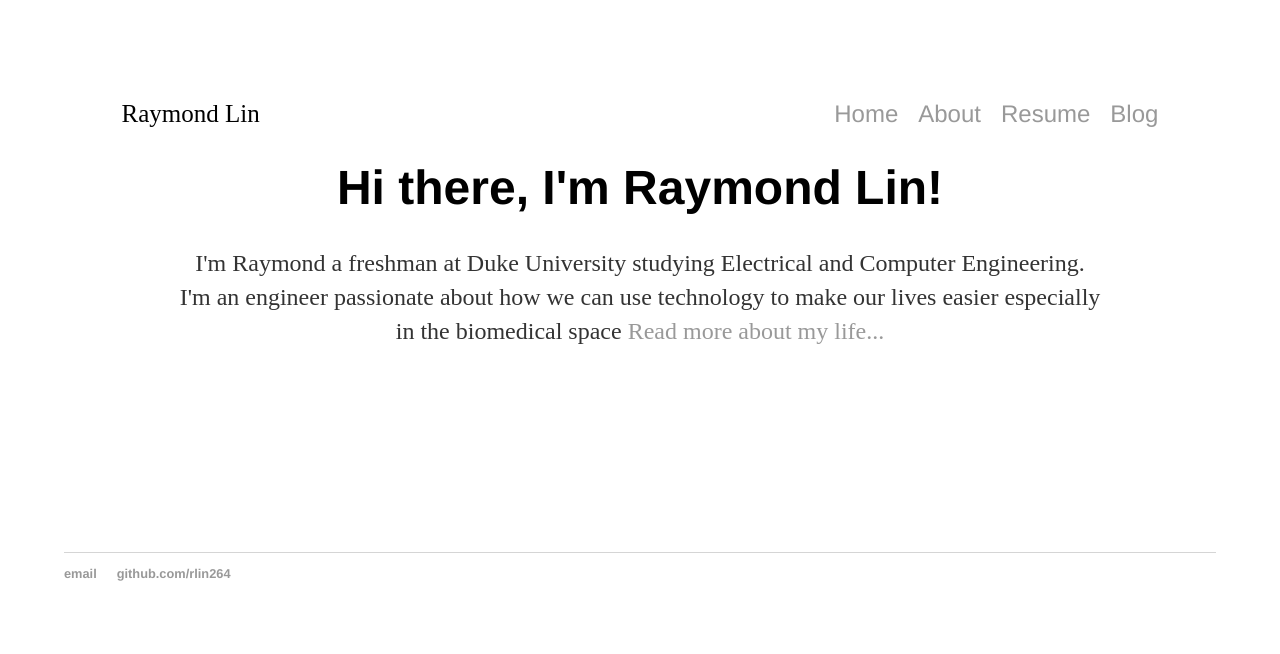
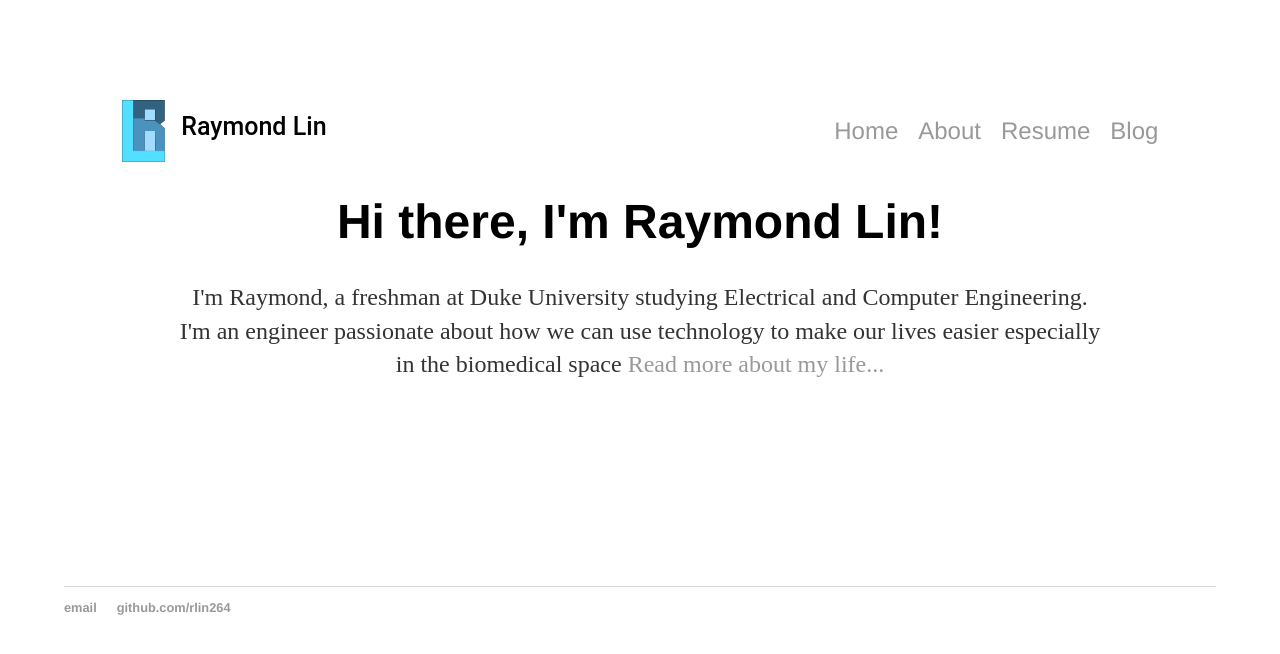
Before and after one commit to rlin264/rlin264.github.io, a Jekyll site: the page built from index.html, in a window 1280 px wide. Shown: the top 654 px of the page. Built offline with Jekyll 4.4.1, drawn with Linux system fonts in a browser that asks for light colours.

Commit message:
added logo

```diff
--- a/_layouts/default.html
+++ b/_layouts/default.html
@@ -8,7 +8,8 @@
 <body style="height:100%;">
 <div class="navbar">
     <div class="menu">
-        <div class="logo">
+        <div class="logo" onclick="location.href='index.html';" style="cursor: pointer;">
+            <img class = logoimg src="../assets/logo.png" alt="logo"> &ensp;
             <a href="index.html">Raymond Lin</a>
         </div>
         <div class="links">
--- a/css/main.css
+++ b/css/main.css
@@ -65,6 +65,7 @@ footer {
 .links {
     display: flex;
     align-self: flex-end;
+    vertical-align: middle;
     margin-bottom: auto;
     margin-top: auto;
     font-family:'Helvetica', 'Arial', 'Sans-Serif';
@@ -82,11 +83,20 @@ footer {
     margin-left: 20px;
     font-size: 1.5em;
 }
+.logoimg{
+    max-width:10%;
+    height:auto;
+    vertical-align: middle;
+}
 .logo a{
     font-size: 25px;
     text-decoration: none;
     color: inherit;
+    font-family:'Roboto';
     font-weight: 500;
+}
+.logo {
+    vertical-align: middle;
 }
 ul.posts {
     margin: 20px auto 40px;
--- a/index.html
+++ b/index.html
@@ -8,7 +8,7 @@ title: Raymond Lin
 </head>
 <div class="blurb">
 	<h1 class="title">Hi there, I'm Raymond Lin!</h1>
-	<p class="description">I'm Raymond a freshman at Duke University studying Electrical and Computer Engineering.
+	<p class="description">I'm Raymond, a freshman at Duke University studying Electrical and Computer Engineering.
 		I'm an engineer passionate about how we can use technology to make our lives easier
 		especially in the biomedical space
 		<a href="/about">Read more about my life...</a>
```
Also changed, not shown: assets/logo.png (added).
